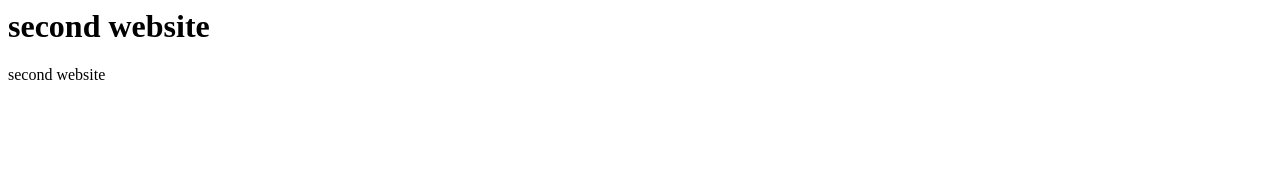
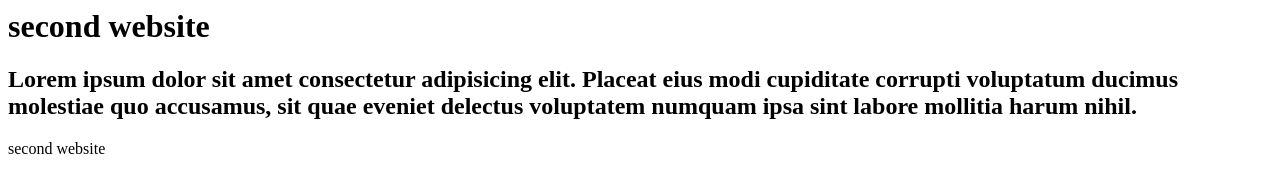
Before and after one commit to ygonzalez76/first-website, a plain HTML site: page index.html in a window 1280 px wide. Drawn offline with Linux system fonts and the light colour scheme.

Commit message:
added more content

```diff
--- a/index.html
+++ b/index.html
@@ -4,6 +4,7 @@
     </head>
     <body>
         <h1>second website</h1>
+        <h2>Lorem ipsum dolor sit amet consectetur adipisicing elit. Placeat eius modi cupiditate corrupti voluptatum ducimus molestiae quo accusamus, sit quae eveniet delectus voluptatem numquam ipsa sint labore mollitia harum nihil.</h2>
         <p>second website</p>
     </body>
 </html>
```
